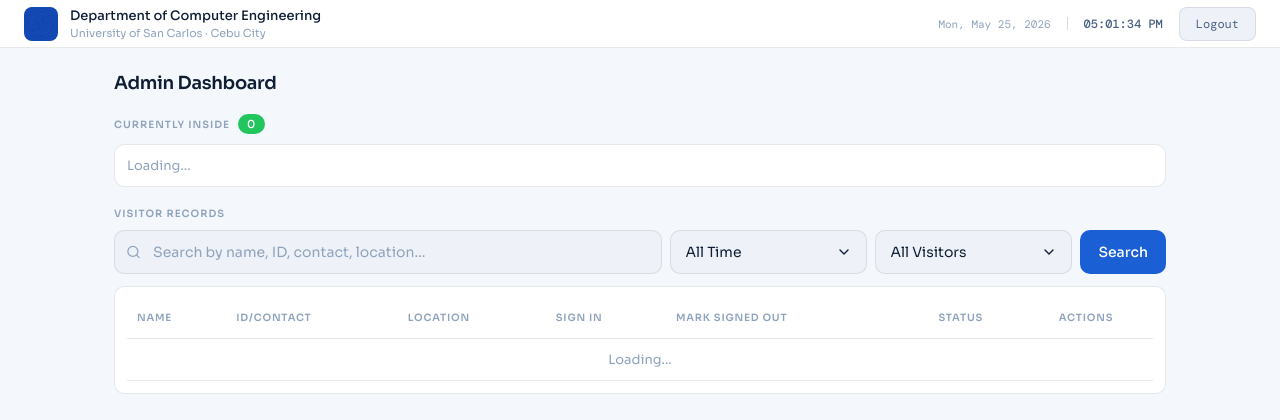
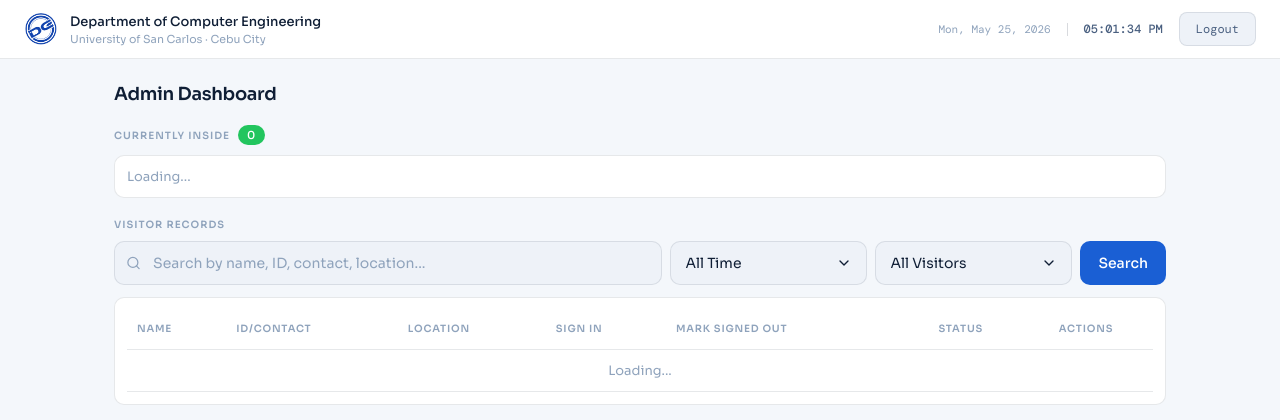
Before and after one commit to lysanderuy/contact-tracing, a PHP site: page /app/pages/admin_dashboard.php in a window 1280 px wide. Shown: the top 420 px of the page. Run offline with PHP 8.4, Linux system fonts and the light colour scheme; the visitor is signed in with stand-in values (Sample User, id 1).

Commit message:
[UI/UX][Lysan] Update admin header styles for logo

```diff
--- a/public/css/admin.css
+++ b/public/css/admin.css
@@ -27,8 +27,8 @@
   display: flex;
   align-items: center;
   justify-content: space-between;
-  padding: 0 24px;
-  height: 48px;
+  padding: 12px 24px;
+  min-height: 48px;
   background: var(--surface);
   border-bottom: 1px solid var(--border);
 }
@@ -37,12 +37,8 @@
 
 .brand-badge {
   width: 34px; height: 34px;
-  background: var(--blue-600);
   border-radius: 8px;
-  display: flex; align-items: center; justify-content: center;
-  font-family: 'DM Mono', monospace;
-  font-size: 11px; font-weight: 500;
-  color: #fff;
+  object-fit: contain;
 }
 
 .brand-name { font-size: 13px; font-weight: 500; color: var(--text-primary); }
```
